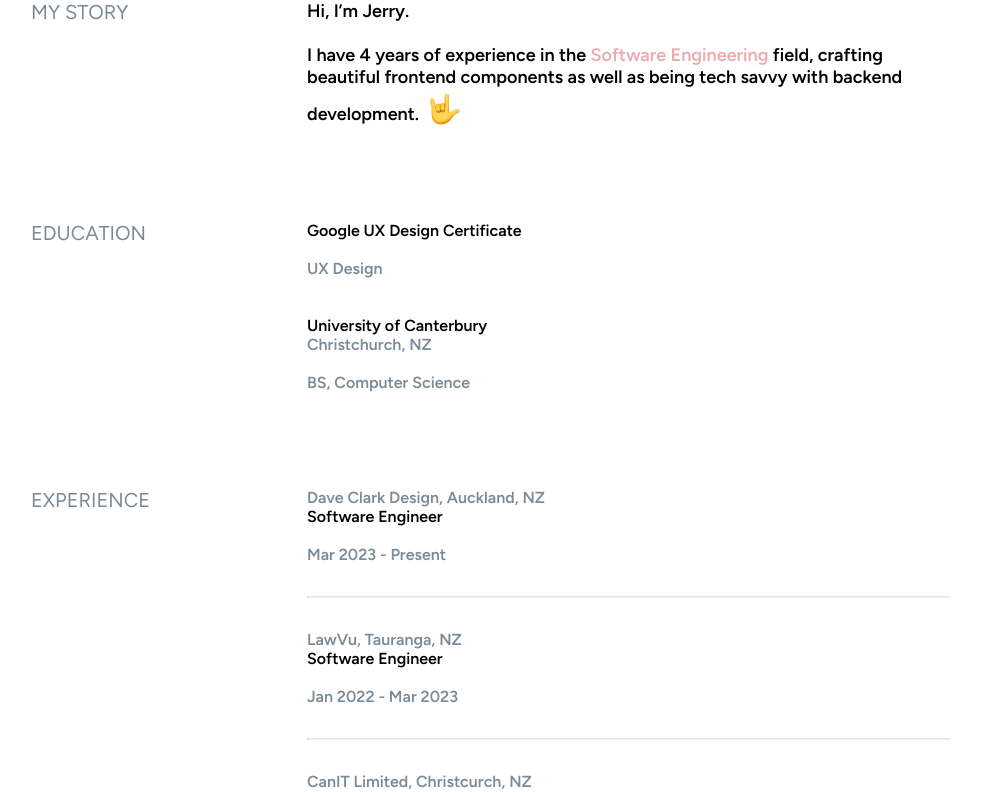
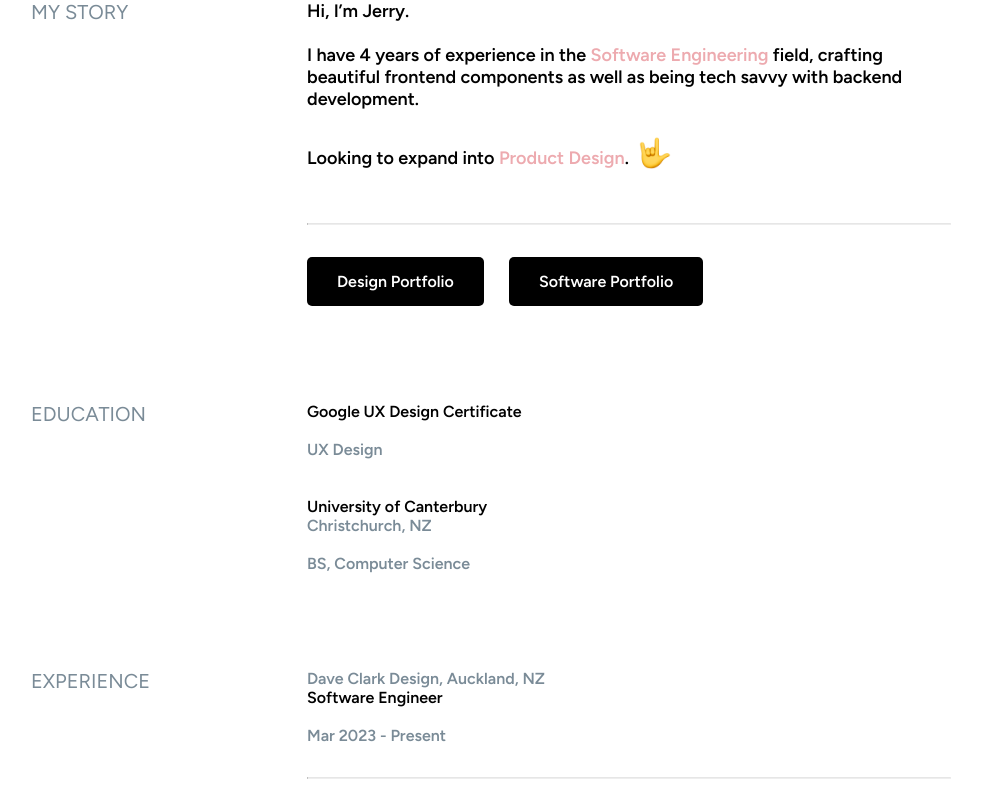
Before and after one commit to jellychn/portfolio, a React (Create React App) app: page / in a window 1280 px wide. Shown: the part 1127-1919 px from the top of the page, without its empty margins (149-1131 px from the left). Built offline with nearby package versions, Linux system fonts and the light colour scheme; a web font is replaced by a local one.

Commit message:
add link buttons to about

```diff
--- a/src/components/Project.scss
+++ b/src/components/Project.scss
@@ -38,23 +38,6 @@
             font-weight: 500;
             font-size: 18px;
         }
-
-        button {
-            padding: 15px 30px;
-            background-color: black;
-            border: none;
-            color: white;
-            font-weight: 600;
-            border-radius: 5px;
-            cursor: pointer;
-            transition: box-shadow 0.3s ease;
-            font-family: 'Figtree', sans-serif;
-            font-size: 16px;
-
-            &:hover {
-                box-shadow: 8px 8px 0 1px #ddd;
-            }
-        }
     }
 
     .display {
--- a/src/index.scss
+++ b/src/index.scss
@@ -38,6 +38,23 @@ body {
 .breadcrum {
   margin-bottom: 64px;
   color: #B4BFCA;
+}
+
+button {
+  padding: 15px 30px;
+  background-color: black;
+  border: none;
+  color: white;
+  font-weight: 600;
+  border-radius: 5px;
+  cursor: pointer;
+  transition: box-shadow 0.3s ease;
+  font-family: 'Figtree', sans-serif;
+  font-size: 16px;
+
+  &:hover {
+      box-shadow: 8px 8px 0 1px #ddd;
+  }
 }
 
 // -- Responsiveness
--- a/src/pages/About.scss
+++ b/src/pages/About.scss
@@ -63,6 +63,10 @@
 .about-info {
     padding: 124px 0;
 
+    .view-portfolio {
+        margin-right: 25px;
+    }
+
     .section {
         margin-bottom: 96px;
 
--- a/src/pages/About.tsx
+++ b/src/pages/About.tsx
@@ -11,8 +11,11 @@ import badmintion from "../assets/badminton.png";
 import running from "../assets/running.png";
 import scroll from "../assets/scroll.svg";
 import Trackball from "../hooks/Trackball";
+import { useNavigate } from "react-router-dom";
 
 export default function About(): JSX.Element {
+  const navigate = useNavigate();
+
   useEffect(() => {
     window.addEventListener('scroll', handleScroll, { passive: true });
 
@@ -83,7 +86,15 @@ export default function About(): JSX.Element {
               <span>Software Engineering</span> field, crafting beautiful
               frontend components as well as being tech savvy with backend
               development.
+              <br />
+              <br />
+              Looking to expand into <span>Product Design</span>.
               <img className="rad" src={rad} alt="rad" />
+              <br />
+              <br />
+              <hr />
+              <button className="view-portfolio" onClick={() => navigate("/design")}>Design Portfolio</button>
+              <button className="view-portfolio" onClick={() => navigate("/software")}>Software Portfolio</button>
             </p>
           </div>
         </div>
```
